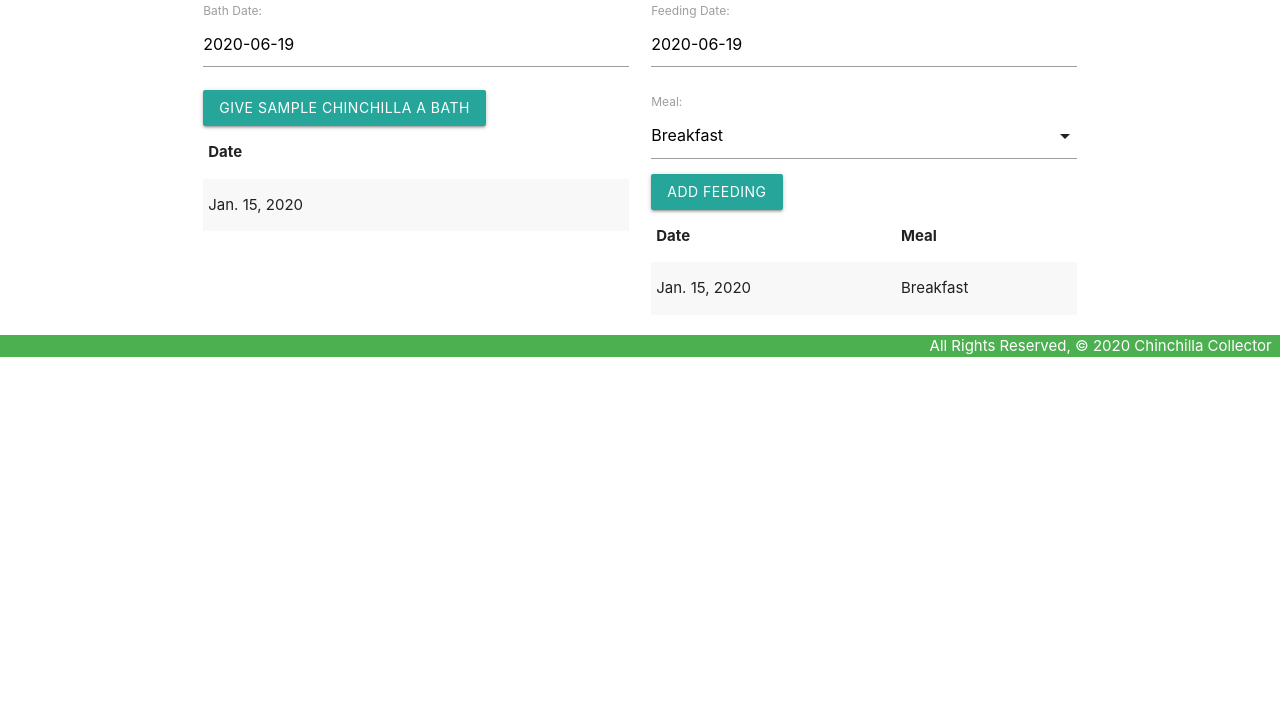
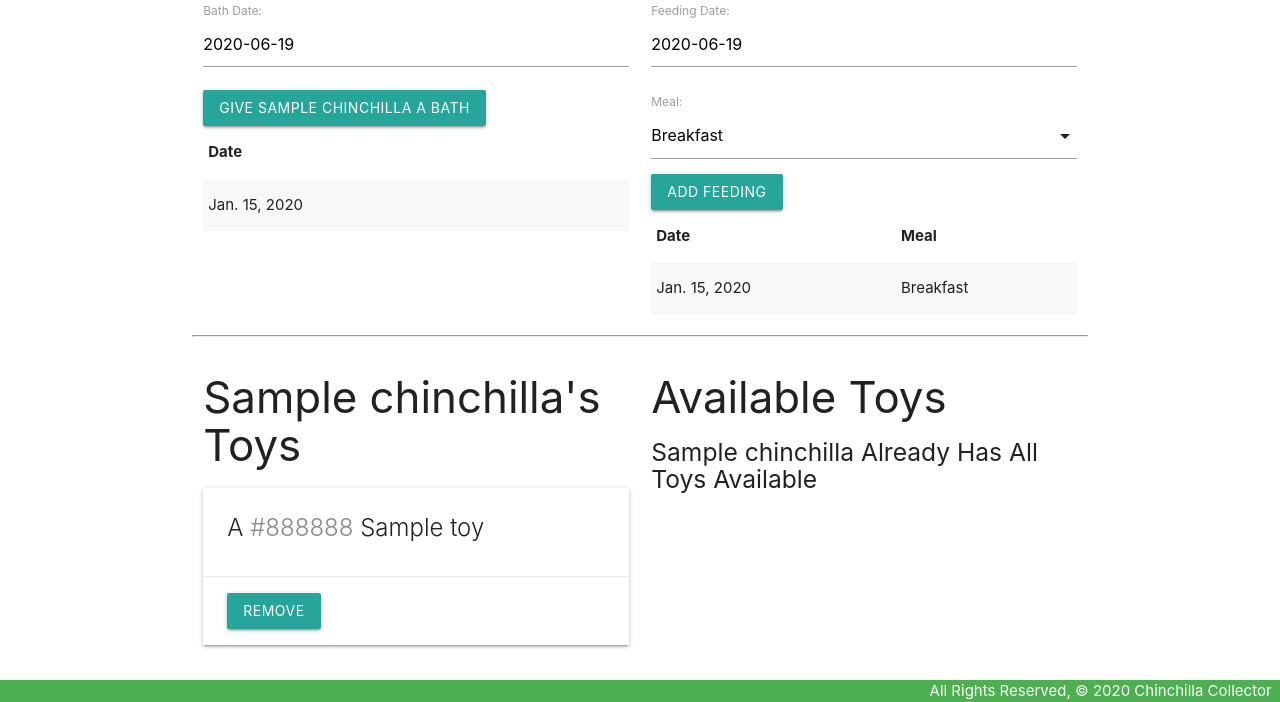
Before and after one commit to kimberlyalord/chinchilla_collector, a Django app: page /chinchillas/1/ in a window 1280 px wide. Shown: the part 450-1152 px from the top of the page. Before the commit the page ends 807 px from the top, so only its background shows below. Run offline with Django 3.2, Linux system fonts and the light colour scheme; tables that the repository leaves empty hold one stand-in row (values such as "Sample post").

Commit message:
Finish add/remove toy functionality

```diff
--- a/main_app/templates/chinchillas/detail.html
+++ b/main_app/templates/chinchillas/detail.html
@@ -63,7 +63,53 @@
         </table>
     </div>
 </div>
-
+<hr>
+<div class="row">
+    <div class="col s6">
+        <h3>{{ chinchilla.name }}'s Toys</h3>
+        {% if chinchilla.toys.count %}
+        {% for toy in chinchilla.toys.all %}
+        <div class="card">
+            <div class="card-content">
+                <span class="card-title">
+                    A <span style="color: {{ toy.color }}">{{ toy.color }}</span> {{ toy.name }}
+                </span>
+            </div>
+            <div class="card-action">
+                <form action="{% url 'remove_toy' chinchilla.id toy.id %}" method="post">
+                    {% csrf_token %}
+                    <button type="submit" class="btn">Remove</button>
+                </form>
+            </div>
+        </div>
+        {% endfor %}
+        {% else %}
+        <h5>This Chinchilla Has No Toys!</h5>
+        {% endif %}
+    </div>
+    <div class="col s6">
+        <h3>Available Toys</h3>
+        {% if toys.count %}
+        {% for toy in toys.all %}
+        <div class="card">
+            <div class="card-content">
+                <span class="card-title">
+                    A <span style="color: {{ toy.color }}">{{ toy.color }}</span> {{ toy.name }}
+                </span>
+            </div>
+            <div class="card-action">
+                <form action="{% url 'add_toy' chinchilla.id toy.id %}" method="post">
+                    {% csrf_token %}
+                    <button type="submit" class="btn">Add</button>
+                </form>
+            </div>
+        </div>
+        {% endfor %}
+        {% else %}
+        <h5>{{chinchilla.name}} Already Has All Toys Available</h5>
+        {% endif %}
+    </div>
+</div>
 <script>
     const dateEl = document.querySelectorAll('[id=id_date]');
     M.Datepicker.init(dateEl, {
--- a/main_app/urls.py
+++ b/main_app/urls.py
@@ -11,8 +11,8 @@ urlpatterns = [
     path('chinchillas/<int:pk>/delete/', views.ChinchillaDelete.as_view(), name='chinchillas_delete'),
     path('chinchillas/<int:chinchilla_id>/add_bath/', views.add_bath, name='add_bath'),
     path('chinchillas/<int:chinchilla_id>/add_feeding/', views.add_feeding, name='add_feeding'),
-    path('chinchillas/<int:chinchilla_id>/add_toy/', views.add_toy, name='add_toy'),
-    path('chinchillas/<int:chinchilla_id>/remove_toy/', views.remove_toy, name='remove_toy'),
+    path('chinchillas/<int:chinchilla_id>/add_toy/<int:toy_id>/', views.add_toy, name='add_toy'),
+    path('chinchillas/<int:chinchilla_id>/remove_toy/<int:toy_id>/', views.remove_toy, name='remove_toy'),
     path('toys/', views.ToyList.as_view(), name='toys_index'),
     path('toys/<int:pk>/', views.ToyDetail.as_view(), name='toys_detail'),
     path('toys/create/', views.ToyCreate.as_view(), name='toys_create'),
--- a/main_app/views.py
+++ b/main_app/views.py
@@ -13,12 +13,14 @@ def about(request):
 
 def chinchillas_detail(request, chinchilla_id):
     chinchilla = Chinchilla.objects.get(id=chinchilla_id)
+    toys_available = Toy.objects.exclude(id__in = chinchilla.toys.all().values_list('id'))
     feeding_form = FeedingForm()
     bath_form = BathForm()
     return render(request, 'chinchillas/detail.html', {
         'chinchilla': chinchilla,
         'feeding_form': feeding_form,
         'bath_form': bath_form,
+        'toys': toys_available,
     })
 
 class ChinchillaList(ListView):
```
